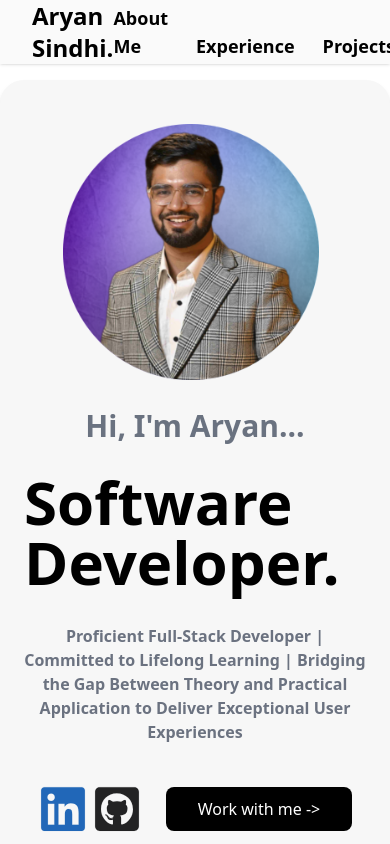
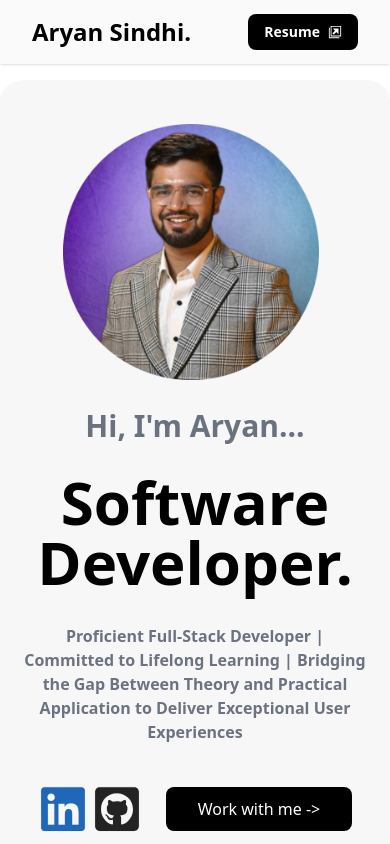
Before and after one commit to aryansindhi18/Portfolio, a React (Vite) app: page / in a window 390 px wide. Shown: the top 844 px of the page. Built offline with nearby package versions, Linux system fonts and the light colour scheme.

Commit message:
added responsiveness to Topbar and made text of software dev centrally align

```diff
--- a/src/App.tsx
+++ b/src/App.tsx
@@ -7,7 +7,7 @@
 function App() {
   return (
       <div className=''>
-          <TopBar />
+          <TopBar/>
           <main className="pt-16 #fafafa h-full">
           <div className='flex justify-center py-4'>
           <div className="bg-[#F7F7F7] flex flex-col w-full lg:w-[950px] shadow-md rounded-3xl py-10 px-6 sm:px-8 md:px-12 sm:gap-3 gap-4 font-light text-md">
@@ -23,7 +23,7 @@
           </div>
 
           <div className='flex justify-center'>
-            <div className='text-6xl font-extrabold'>Software Developer.</div>
+            <div className='text-6xl font-extrabold text-center'>Software Developer.</div>
           </div>
           <div></div>
           <div className=' flex justify-center items-center text-gray-500 text-base font-bold text-center'>
@@ -46,7 +46,7 @@
                 {/* </div> */}
               </div>
               {/* <div className='flex items-center justify-center'>
-                  <button className="bg-black hover:shadow-lg hover:bg-slate-800
+                  <button classNa`me="bg-black hover:shadow-lg hover:bg-slate-800
                    text-white text-md rounded-lg py-2 px-8">
                     Work with me -&gt;
                   </button>
--- a/src/assets/components/Topbar.tsx
+++ b/src/assets/components/Topbar.tsx
@@ -1,10 +1,15 @@
+
 export function TopBar(){
+
+
+
     return <div className="bg-[#fafafa] fixed top-0 left-0 w-full z-50 shadow h-14 flex justify-between px-4 py-8">
         <div className=" font-bold text-2xl flex flex-col justify-center ml-4 h-full">
             Aryan Sindhi.
         </div>
+
         <div className="flex items-center mr-4">
-            <div className="flex text-lg font-semibold gap-7 items-end"><a className="hover:cursor-pointer hover:text-purple-900">About Me</a><a className="hover:cursor-pointer hover:text-purple-900">Experience</a><a className="hover:cursor-pointer hover:text-purple-900">Projects</a>
+            <div className="hidden md:flex text-lg font-semibold gap-7 items-end"><a className="hover:cursor-pointer hover:text-purple-900">About Me</a><a className="hover:cursor-pointer hover:text-purple-900">Experience</a><a className="hover:cursor-pointer hover:text-purple-900">Projects</a>
             </div>
         </div>
 
```
